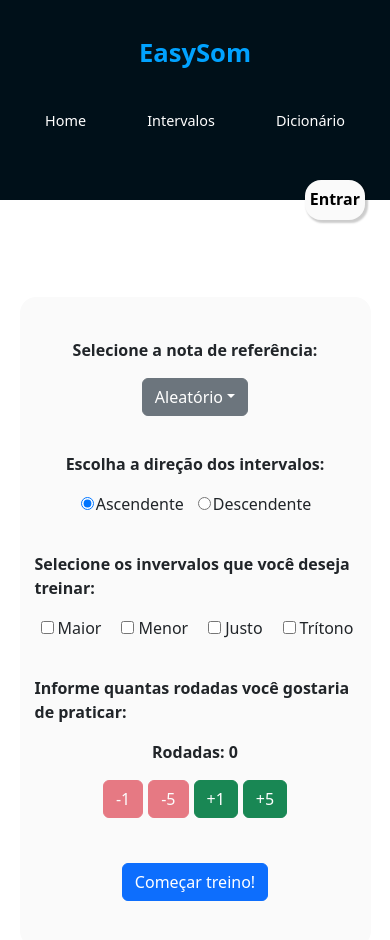
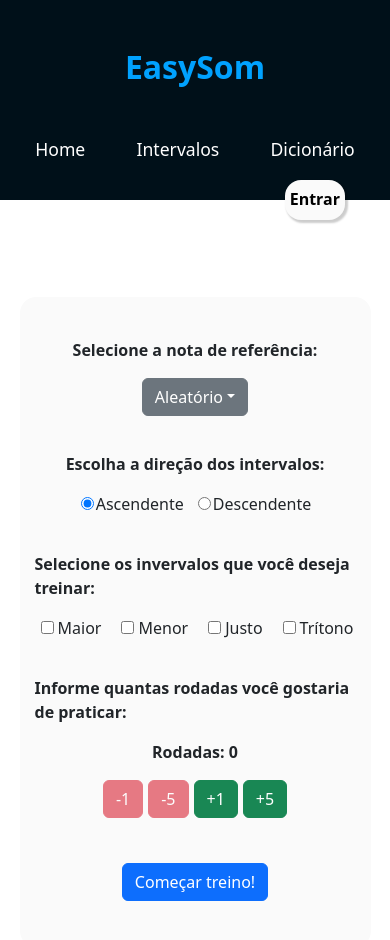
Before and after one commit to guikipper/easy_som_frontend, a Next.js app: page /intervals/exercise-config in a window 390 px wide. Shown: the top 940 px of the page. Built offline with nearby package versions, Linux system fonts and the light colour scheme.

Commit message:
ajustes de responsividade com orientação em landscape

```diff
--- a/src/app/styles/AccountPreferences.module.css
+++ b/src/app/styles/AccountPreferences.module.css
@@ -62,3 +62,23 @@
         margin-top: 2px;
     }
 }
+
+@media (max-width: 900px) {
+    .mainAcc {
+        top: 180px;
+        margin-right: 20px;
+    }
+    .userMenuIndicator {
+        background-color: #FAFAFA;
+    }
+    .loginDivText {
+        padding: 5px;
+        border-radius: 16px;
+        background-color: #FAFAFA;
+        height: 40px;
+        box-shadow: 2px 2px 2px 1px rgba(0, 0, 0, 0.2);
+    }
+    .loginDivText p {
+        margin-top: 2px;
+    }
+}
--- a/src/app/styles/Dictionary.module.css
+++ b/src/app/styles/Dictionary.module.css
@@ -20,3 +20,9 @@
         width: 90vw;
     }
 }
+
+@media (max-width: 1100px) {
+    .dictionary {
+        width: 90vw;
+    }
+}
--- a/src/app/styles/ExerciseConfig.module.css
+++ b/src/app/styles/ExerciseConfig.module.css
@@ -191,5 +191,20 @@
         margin-left: 20px;
         margin-top: -290px;
     }
+}
 
+@media screen and (max-width: 768px) and (orientation: landscape) {
+    .config {
+        width: 90vw;
+        margin-top: 200px;
+        background-color: #FAFAFA;
+    }
 }
+
+@media screen and (max-width: 900px) and (orientation: landscape) {
+    .config {
+        width: 90vw;
+        margin-top: 200px;
+        background-color: #FAFAFA;
+    }
+}
--- a/src/app/styles/Layout.module.css
+++ b/src/app/styles/Layout.module.css
@@ -12,3 +12,12 @@
         overflow-x: hidden;
     }
 }
+
+@media (max-width: 915px) {
+    .mainContainer {
+        align-items: center;
+        flex-direction: column;
+        overflow-y: auto;
+        overflow-x: hidden;
+    }
+}
--- a/src/app/styles/Navbar.module.css
+++ b/src/app/styles/Navbar.module.css
@@ -70,29 +70,27 @@
     }
 }
 
-@media screen and (orientation: landscape) and (max-width: 768px) {
+@media (max-width: 900px) {
+    .navbar {
+        width: 100vw;
+        height: 200px;
+        flex-direction: column;
+    }
     .navbar h1 {
-        font-size: 1.5em;
+        font-size: 2em;
+        font-weight: bold;
+        padding: 0.5em;
+        padding-bottom: 1.3em;
+        margin-top: 1em;
+        color: #00a2ff;
     }
-    .navbar p {
-        font-size: 0.8em;
+    .linksList {
+        width: 100vw;
+        display: flex;
+        align-items: center;
+        flex-direction: row;
+        justify-content: space-evenly;
+        margin: 0;
+        padding: 0;
     }
-  }
-
-  @media screen and (orientation: landscape) and (max-width: 1000px) {
-    .navbar h1 {
-        font-size: 1.6em;
-    }
-    .navbar p {
-        font-size: 0.9em;
-    }
-  }
-
-  @media screen and (orientation: portrait) and (max-width: 1000px) {
-    .navbar h1 {
-        font-size: 1.6em;
-    }
-    .navbar p {
-        font-size: 0.9em;
-    }
-  }
+}
```
